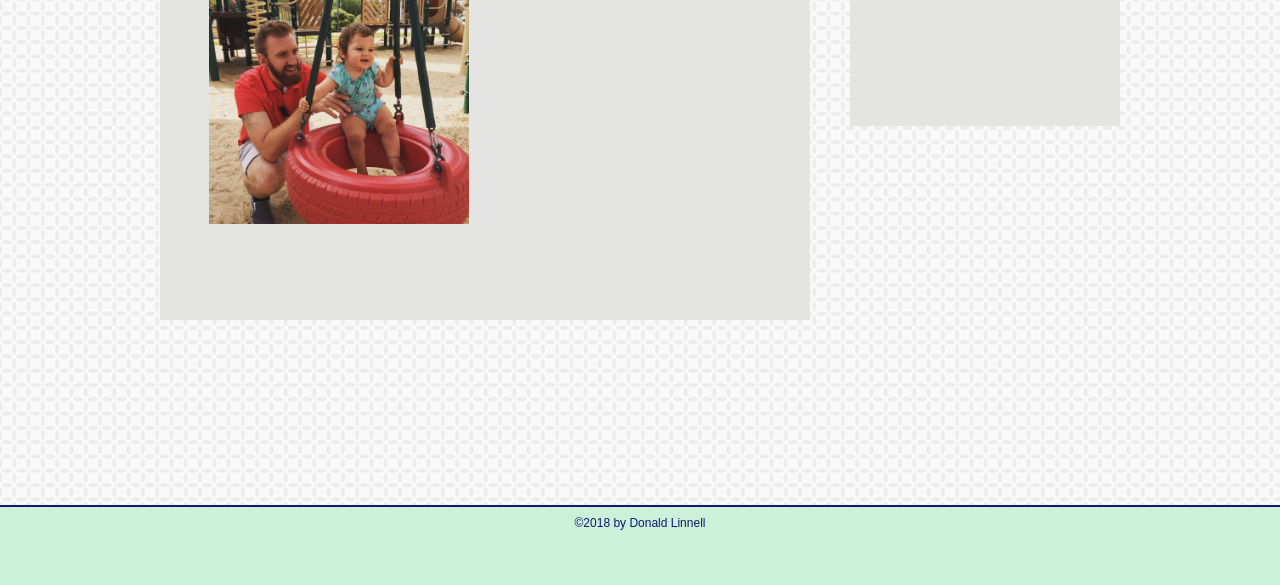
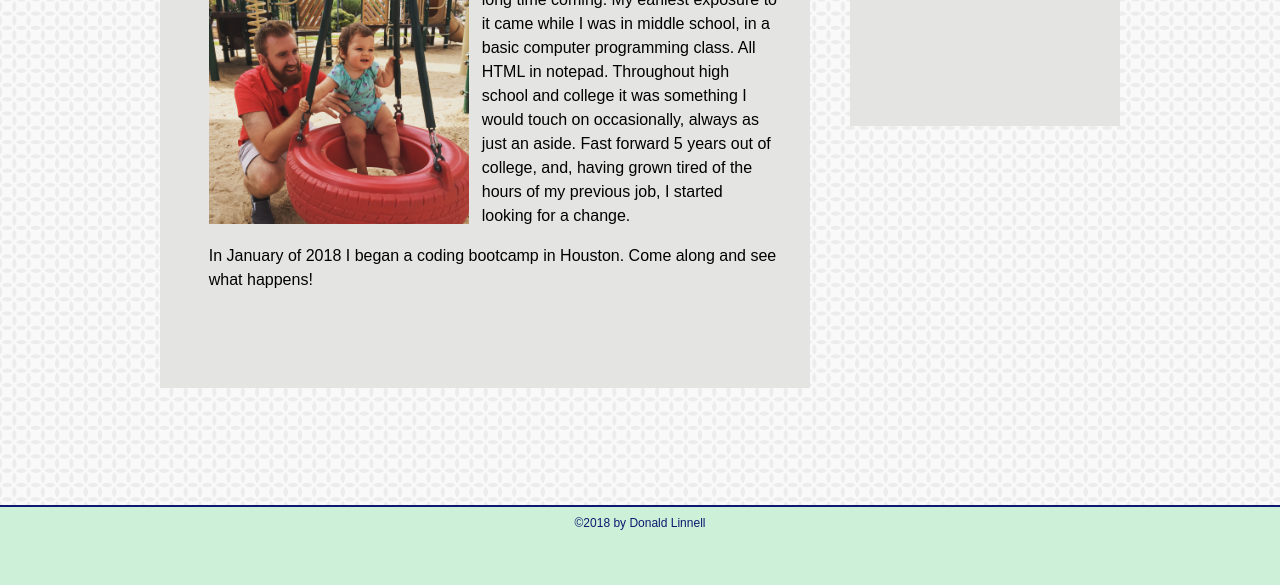
Before and after one commit to dlinnell2/Basic-Portfolio, a plain HTML site: page index.html in a window 1280 px wide. Shown: the part 215-800 px from the top of the page. Drawn offline with Linux system fonts and the light colour scheme.

Commit message:
Finishes project

```diff
--- a/assets/css/style.css
+++ b/assets/css/style.css
@@ -137,6 +137,17 @@ section {
     height: 40%;
     float: left;
     margin-left: 7.5%;
+    margin-right: 2%;
+}
+
+p {
+    font-size: 16px;
+    line-height: 24px;
+    margin-right: 5%;
+}
+
+p.two {
+    margin-left: 7.5%;
 }
 
 footer {
--- a/index.html
+++ b/index.html
@@ -46,9 +46,11 @@
 
             <img src="./assets/images/main.jpg" alt="A Photo of Myself" title="A Photo of Myself" id="profilePicture" class= "clearfix">
 
-            <p>Place Holder Text</p>
+            <p>Diving head first into coding has been a long time coming. My earliest exposure to it came while I was in middle school, in a basic computer programming class. All HTML in notepad. Throughout high school and college it was something I would touch on occasionally, always as just an aside. Fast forward 5 years out of college, and, having grown tired of the hours of my previous job, I started looking for a change.</p>
 
-            <p>Place Holder Text</p>
+            <br>
+
+            <p class="two">In January of 2018 I began a coding bootcamp in Houston. Come along and see what happens!</p>
 
         </section>
 
```
